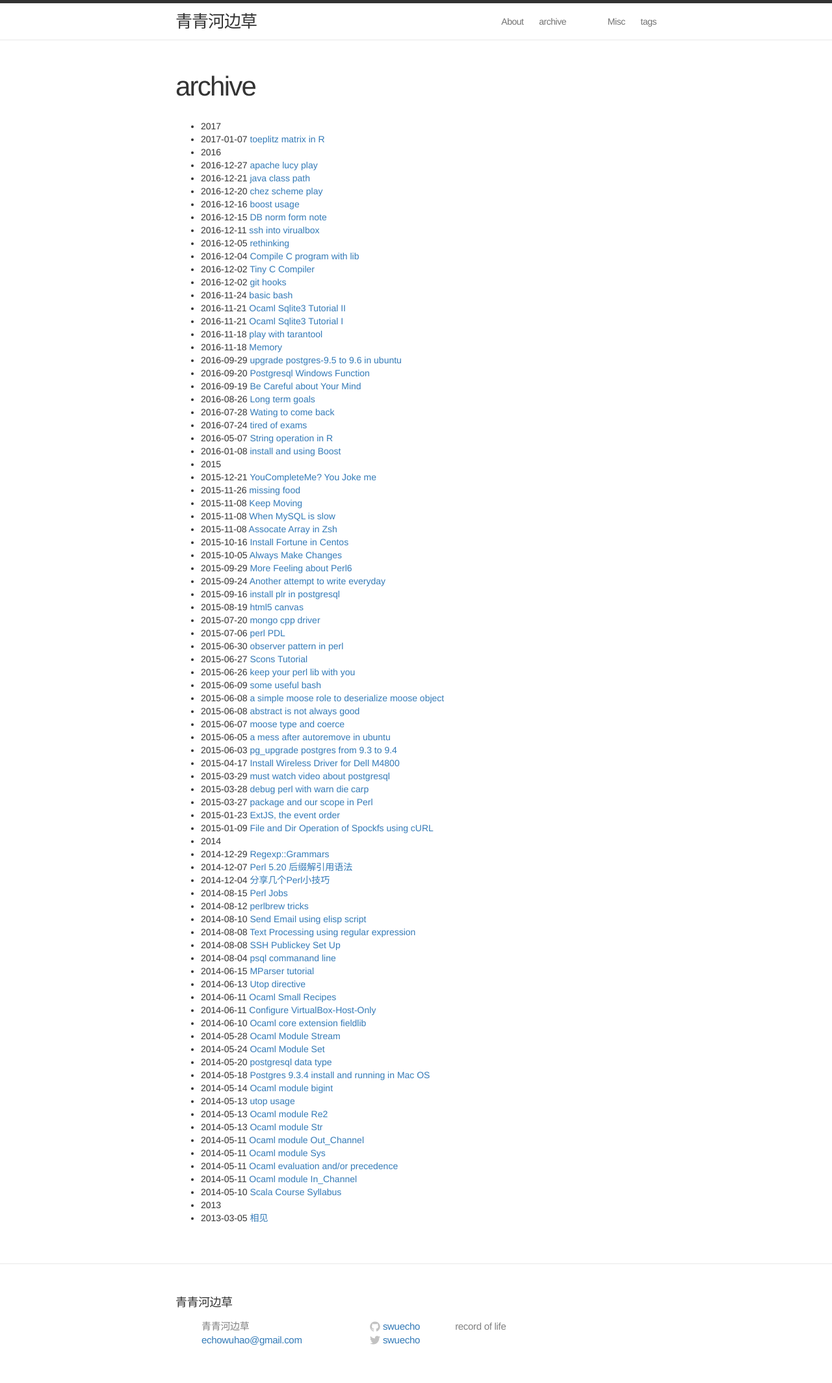
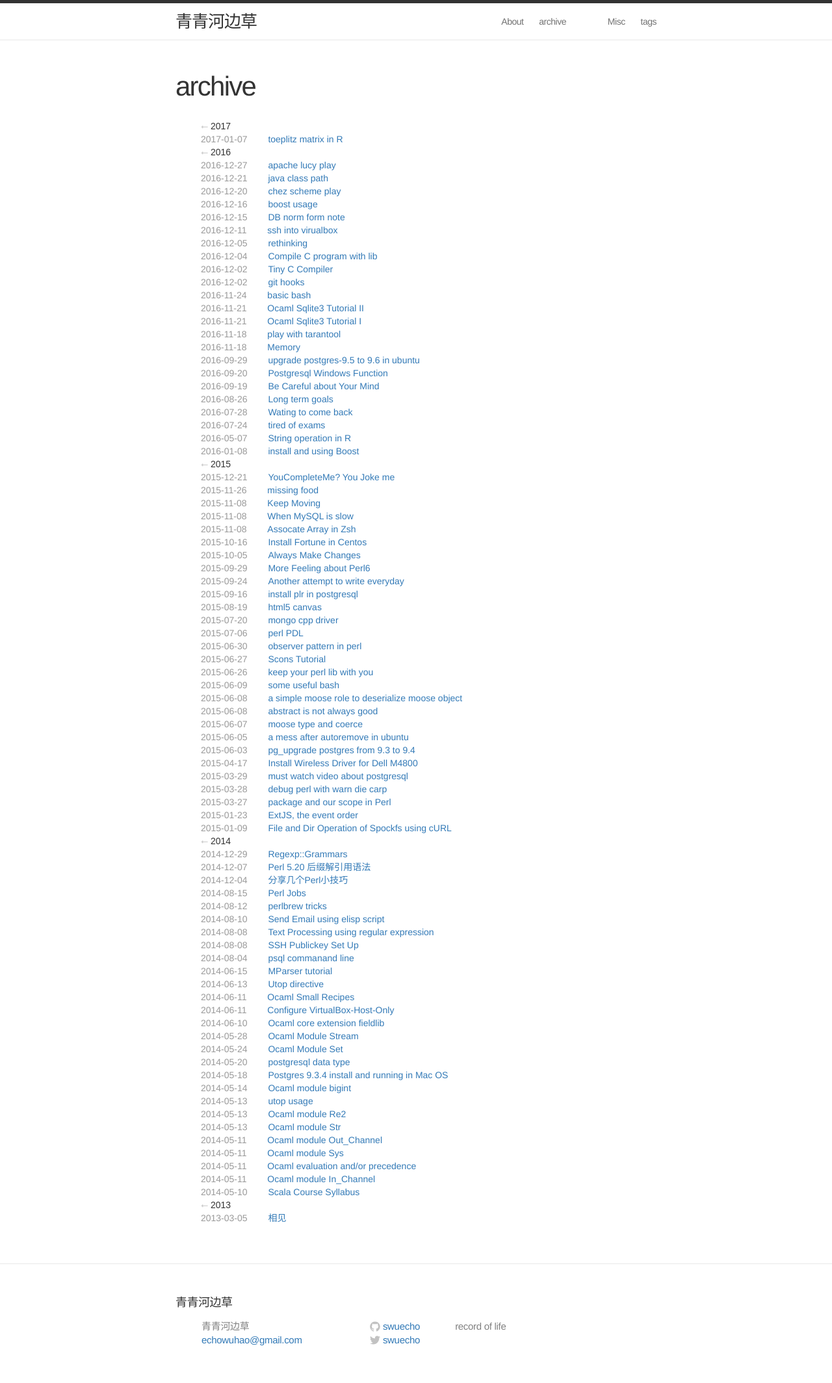
Before and after one commit to swuecho/swuecho.github.io, a Jekyll site: the page built from archive.md, in a window 1280 px wide. Shown: the whole page at 65% size. Built offline with Jekyll 4.4.1, drawn with Linux system fonts in a browser that asks for light colours.

Commit message:
Update main.css

```diff
--- a/css/main.css
+++ b/css/main.css
@@ -404,3 +404,20 @@ a:visited { color: #205caa; }
     margin: 0 0 15px; }
 
 }
+
+ul.listing {
+  margin-top: 1em; }
+  ul.listing li {
+    list-style-type: none;
+    padding: 0; }
+    ul.listing li.listing-item a, ul.listing li.listing-item header #header h1 a, header #header h1 ul.listing li.listing-item a {
+      padding: .2em 0 .2em 2em; }
+    ul.listing li.listing-item time {
+      color: #999; }
+    ul.listing li.listing-item:hover {
+      background-color: #f9f9f9; }
+    ul.listing li.listing-seperator {
+      font-family: telexregular, Hiragino Sans GB, Microsoft YaHei, sans-serif; }
+      ul.listing li.listing-seperator:before {
+        content: "⭠ ";
+        color: #ccc; }
```
